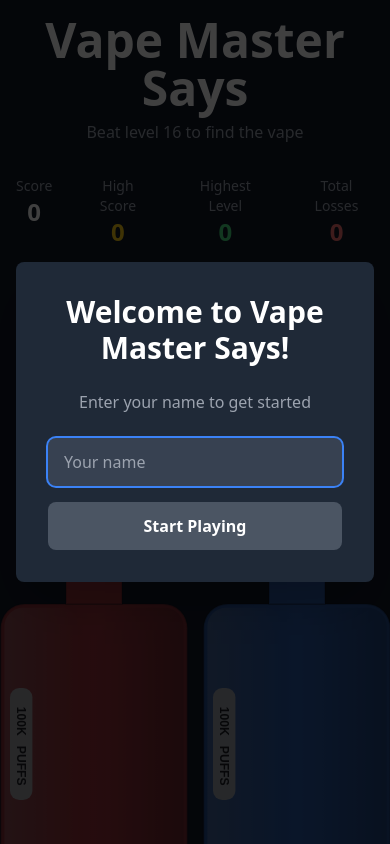
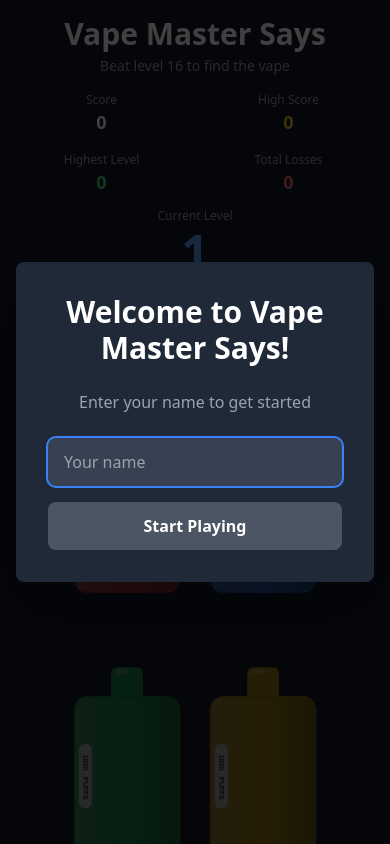
Before and after one commit to bobbleheadhobo/Vape-Master-Says, a React (Vite) app: page / in a window 390 px wide. Shown: the top 844 px of the page. Built offline with nearby package versions, Linux system fonts and the light colour scheme.

Commit message:
made mobile friendly

```diff
--- a/src/App.jsx
+++ b/src/App.jsx
@@ -609,70 +609,70 @@ function App() {
   return (
     <div className="min-h-screen bg-gray-900 flex items-center justify-center p-4">
       <div className="max-w-4xl w-full">
-        <div className="text-center mb-8">
-          <h1 className="text-5xl font-bold text-white mb-2">Vape Master Says</h1>
-          <p className="text-gray-400">Beat level {GAME_CONFIG.winningLevel} to find the vape</p>
+        <div className="text-center mb-4 md:mb-8">
+          <h1 className="text-3xl md:text-5xl font-bold text-white mb-1 md:mb-2">Vape Master Says</h1>
+          <p className="text-sm md:text-base text-gray-400">Beat level {GAME_CONFIG.winningLevel} to find the vape</p>
         </div>
 
-        <div className="flex flex-col items-center mb-8 gap-4">
+        <div className="flex flex-col items-center mb-4 md:mb-8 gap-3 md:gap-4">
 
-          <div className="flex gap-8 text-white">
+          <div className="grid grid-cols-2 md:flex gap-4 md:gap-8 text-white w-full max-w-md md:max-w-none justify-center">
             <div className="text-center">
-              <p className="text-sm text-gray-400">Score</p>
-              <p className="text-2xl font-bold">{score}</p>
+              <p className="text-xs md:text-sm text-gray-400">Score</p>
+              <p className="text-lg md:text-2xl font-bold">{score}</p>
             </div>
             <div className="text-center">
-              <p className="text-sm text-gray-400">High Score</p>
-              <p className="text-2xl font-bold text-yellow-400">{highScore}</p>
+              <p className="text-xs md:text-sm text-gray-400">High Score</p>
+              <p className="text-lg md:text-2xl font-bold text-yellow-400">{highScore}</p>
             </div>
             <div className="text-center">
-              <p className="text-sm text-gray-400">Highest Level</p>
-              <p className="text-2xl font-bold text-green-400">{highestLevel}</p>
+              <p className="text-xs md:text-sm text-gray-400">Highest Level</p>
+              <p className="text-lg md:text-2xl font-bold text-green-400">{highestLevel}</p>
             </div>
             <div className="text-center">
-              <p className="text-sm text-gray-400">Total Losses</p>
-              <p className="text-2xl font-bold text-red-400">{totalLosses}</p>
+              <p className="text-xs md:text-sm text-gray-400">Total Losses</p>
+              <p className="text-lg md:text-2xl font-bold text-red-400">{totalLosses}</p>
             </div>
           </div>
           <div className="text-center">
-            <p className="text-sm text-gray-400 mb-1">Current Level</p>
-            <p className="text-6xl font-bold text-blue-400">{level}</p>
+            <p className="text-xs md:text-sm text-gray-400 mb-1">Current Level</p>
+            <p className="text-5xl md:text-6xl font-bold text-blue-400">{level}</p>
           </div>
         </div>
 
-        <div className="flex flex-col items-center mb-8 gap-8">
+        <div className="flex flex-col items-center mb-4 md:mb-8 gap-4 md:gap-8">
           {/* Timer and game state */}
           <div className="text-center">
             {gameState === 'idle' ? (
               <button
                 onClick={startGame}
-                className="bg-green-500 hover:bg-green-600 text-white font-bold py-3 px-8 rounded-lg transition-colors text-lg shadow-lg"
+                className="bg-green-500 hover:bg-green-600 text-white font-bold py-2 md:py-3 px-6 md:px-8 rounded-lg transition-colors text-base md:text-lg shadow-lg"
               >
                 Start Game
               </button>
             ) : (
               <div>
                 <div className={`
-                  text-white font-bold text-5xl md:text-6xl
+                  text-white font-bold text-4xl md:text-6xl
                   ${timeRemaining < 2 ? 'text-red-400 animate-pulse' : ''}
                   drop-shadow-lg
                 `}>
                   {timeRemaining > 0 ? `${timeRemaining.toFixed(1)}s` : '0.0s'}
                 </div>
                 {gameState === 'playing-sequence' && (
-                  <div className="text-gray-400 text-sm mt-2">Watch the pattern...</div>
+                  <div className="text-gray-400 text-xs md:text-sm mt-2">Watch the pattern...</div>
                 )}
                 {gameState === 'user-turn' && (
-                  <div className="text-green-400 text-sm mt-2">Your Turn! Click the vapes!</div>
+                  <div className="text-green-400 text-xs md:text-sm mt-2">Your Turn! Click the vapes!</div>
                 )}
               </div>
             )}
           </div>
 
           {/* Vape buttons in a horizontal row */}
-          <div className="w-full flex justify-center">
-            <div className="grid grid-cols-2 md:grid-cols-4 gap-12 place-items-center">
-              <div className="w-56 h-[450px] md:w-64 md:h-[520px]">
+          <div className="w-full flex justify-center px-2">
+            <div className="grid grid-cols-2 md:grid-cols-4 gap-2 md:gap-12 place-items-center">
+              <div className="w-32 h-[260px] sm:w-40 sm:h-[320px] md:w-56 md:h-[450px] lg:w-64 lg:h-[520px]">
               <VapeButton
                 color="red"
                 isActive={activeButton === 0}
@@ -682,7 +682,7 @@ function App() {
                 isCorrect={correctButton === 0}
               />
             </div>
-            <div className="w-56 h-[450px] md:w-64 md:h-[520px]">
+            <div className="w-32 h-[260px] sm:w-40 sm:h-[320px] md:w-56 md:h-[450px] lg:w-64 lg:h-[520px]">
               <VapeButton
                 color="blue"
                 isActive={activeButton === 1}
@@ -692,7 +692,7 @@ function App() {
                 isCorrect={correctButton === 1}
               />
             </div>
-            <div className="w-56 h-[450px] md:w-64 md:h-[520px]">
+            <div className="w-32 h-[260px] sm:w-40 sm:h-[320px] md:w-56 md:h-[450px] lg:w-64 lg:h-[520px]">
               <VapeButton
                 color="green"
                 isActive={activeButton === 2}
@@ -702,7 +702,7 @@ function App() {
                 isCorrect={correctButton === 2}
               />
             </div>
-            <div className="w-56 h-[450px] md:w-64 md:h-[520px]">
+            <div className="w-32 h-[260px] sm:w-40 sm:h-[320px] md:w-56 md:h-[450px] lg:w-64 lg:h-[520px]">
               <VapeButton
                 color="yellow"
                 isActive={activeButton === 3}
```
